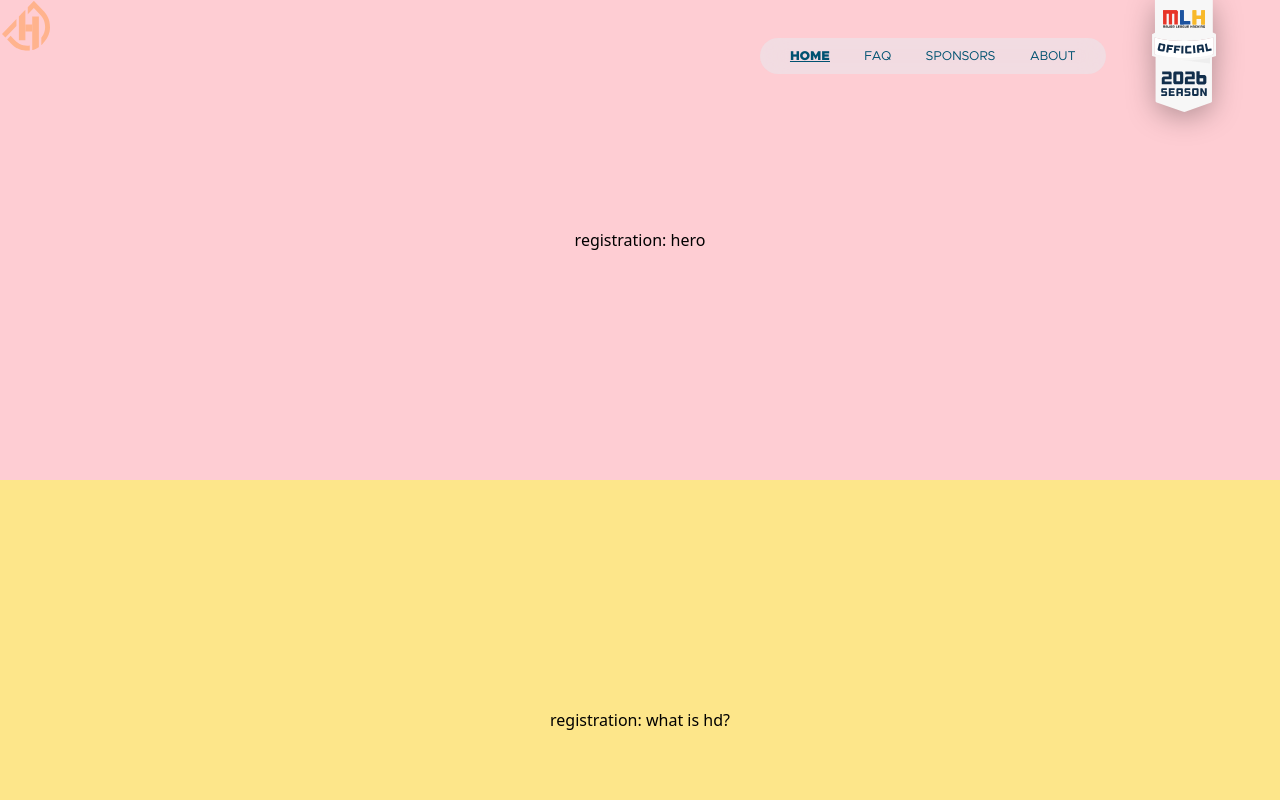
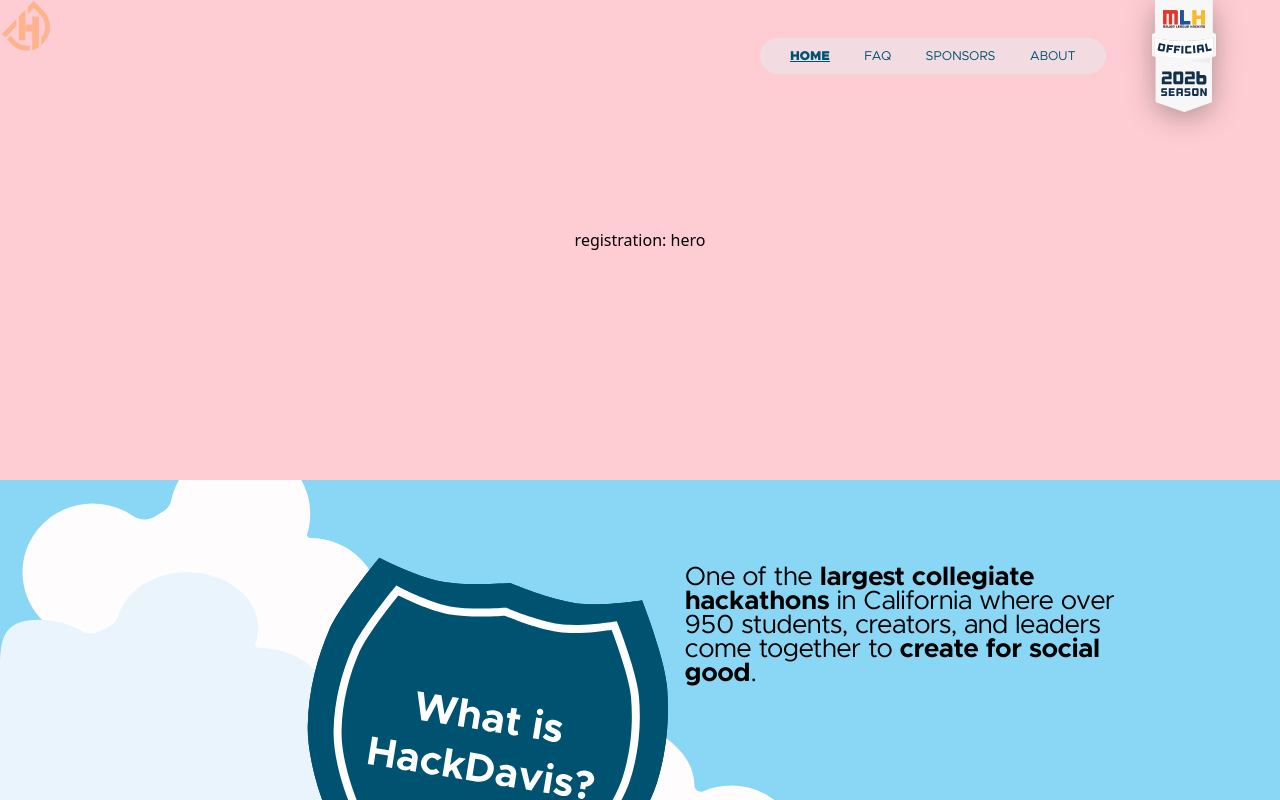
Before and after one commit to HackDavis/website-2027, a Next.js app: page / in a window 1280 px wide. Shown: the top 800 px of the page. Built offline with nearby package versions, Linux system fonts and the light colour scheme.

Commit message:
Feat: added WhatIsHD component, added globals.scss file

```diff
--- a/app/(pages)/(index-page)/_components/Section2/Section2.tsx
+++ /dev/null
@@ -1,10 +0,0 @@
-export default function Section2() {
-  return (
-    <section
-      id="section-2"
-      className="w-full min-h-[60vh] flex items-center justify-center bg-amber-200"
-    >
-      <p>registration: what is hd?</p>
-    </section>
-  );
-}
--- /dev/null
+++ b/app/(pages)/(index-page)/_components/Section2/WhatIsHD.tsx
@@ -0,0 +1,31 @@
+export default function WhatIsHD() {
+  return (
+    <section
+      id="section-2"
+      aria-labelledby="what-is-hd-title"
+      className="relative isolate w-full overflow-hidden bg-[#89D6F5] font-[family-name:var(--font-metropolis)] md:aspect-[1086/598]"
+    >
+      <div
+        aria-hidden="true"
+        className="pointer-events-none absolute inset-0 -z-10 overflow-hidden"
+      >
+        <div className="absolute inset-x-0 top-[20%] h-[85%] bg-[url('/Images/Registration/WhatIsHD.svg')] bg-[length:auto_100%] bg-[position:37%_top] bg-no-repeat md:top-[-5%] md:h-full md:bg-[length:100%_auto] md:bg-top" />
+        <div className="absolute inset-x-0 bottom-0 h-[29%] bg-[url('/Images/Registration/BottomRoad.svg')] bg-cover bg-left-bottom md:h-[52%] md:bg-[length:100%_100%]" />
+      </div>
+
+      <div className="px-6 pt-8 pb-[82vw] md:absolute md:top-[12%] md:left-[53.5%] md:w-[35%] md:p-0">
+        <h2
+          id="what-is-hd-title"
+          className="mb-3 !text-2xl font-bold md:sr-only"
+        >
+          What is HackDavis?
+        </h2>
+        <p className="!text-base leading-tight md:!text-[2.05vw]">
+          One of the <strong>largest collegiate hackathons</strong> in
+          California where over 950 students, creators, and leaders come
+          together to <strong>create for social good</strong>.
+        </p>
+      </div>
+    </section>
+  );
+}
--- a/app/(pages)/(index-page)/page.tsx
+++ b/app/(pages)/(index-page)/page.tsx
@@ -1,5 +1,5 @@
 import Section1 from './_components/Section1/Section1';
-import Section2 from './_components/Section2/Section2';
+import WhatIsHD from './_components/Section2/WhatIsHD';
 import Section3 from './_components/Section3/Section3';
 import Section4 from './_components/Section4/Section4';
 import Section5 from './_components/Section5/Section5';
@@ -8,7 +8,7 @@ export default function Home() {
   return (
     <main className="w-full">
       <Section1 />
-      <Section2 />
+      <WhatIsHD />
       <Section3 />
       <Section4 />
       <Section5 />
--- a/app/(pages)/_globals/fonts.ts
+++ b/app/(pages)/_globals/fonts.ts
@@ -1,4 +1,4 @@
-import { Inter, Montserrat } from 'next/font/google';
+import { Inter, Montserrat, Plus_Jakarta_Sans } from 'next/font/google';
 
 const inter = Inter({
   subsets: ['latin'],
@@ -10,7 +10,12 @@ const montserrat = Montserrat({
   variable: '--font-montserrat',
 });
 
-const fonts = [inter, montserrat];
+const plusJakartaSans = Plus_Jakarta_Sans({
+  subsets: ['latin'],
+  variable: '--font-plus-jakarta-sans',
+});
+
+const fonts = [inter, montserrat, plusJakartaSans];
 
 const font_variables = fonts.map((font) => font.variable);
 const font_string = font_variables.join(' ');
--- a/app/(pages)/_globals/styles/globals.scss
+++ b/app/(pages)/_globals/styles/globals.scss
@@ -59,11 +59,98 @@
   font-display: swap;
 }
 :root {
-  --background: #ffffff;
+  /* Brand colors */
+  --color-white: #ffffff;
+  --color-light-livid: #e5eef1;
+  --color-livid: #a6bfc7;
+  --color-teal-1: #005271;
+  --color-teal-2: #173a52;
+  --color-teal-3: #123041;
+  --color-black: #000000;
+  --color-duck-bg: #ffc53d;
+  --color-orange: #ffa740;
+  --color-rabbit-bg: #ffc5ab;
+  --color-salmon: #efa482;
+  --color-cow-bg: #9ee7e5;
+  --color-sky: #79ccd9;
+  --color-lake: #4db7d9;
+  --color-frog-bg: #afd157;
+  --color-leaf: #a1b943;
+  --color-leaf-shaded: #84a44d;
+  --color-emerald: #347162;
+  /* Brand gradient */
+  --gradient-brand-start: #d5fcd1;
+  --gradient-brand-middle: #b2e7dd;
+  --gradient-brand-end: #76d6e6;
+  --gradient-brand: linear-gradient(
+    to left,
+    var(--gradient-brand-start) 0%,
+    var(--gradient-brand-middle) 50%,
+    var(--gradient-brand-end) 100%
+  );
+
+  /* Typography */
+  --font-metropolis: 'Metropolis', sans-serif;
+  --font-weight-regular: 400;
+  --font-weight-semibold: 600;
+  --font-weight-bold: 700;
+  --font-weight-extrabold: 800;
+  --type-line-height: 1.25;
+  --type-letter-spacing: 0.02em;
+  --type-title-size: 2.625rem;
+  --type-header-1-size: 2rem;
+  --type-header-2-size: 1.75rem;
+  --type-header-3-size: 1.5rem;
+  --type-subtitle-1-size: 1.125rem;
+  --type-subtitle-2-size: 0.875rem;
+  --type-body-size: 1rem;
+  --type-button-size: 0.875rem;
+  --type-button-line-height: normal;
+
+  /* Corner radii and button sizing */
+  --radius-small: 8px;
+  --radius-medium: 12px;
+  --radius-pill: 100px;
+  --button-height: 48px;
+  --button-padding-inline: 20px;
+  --button-icon-gap: 8px;
+  --button-short-label-ratio: 0.5;
+  --button-long-label-ratio: 0.375;
+  --button-muted-opacity: 0.5;
+  --button-faint-opacity: 0.25;
+
+  /* Button colors */
+  --button-primary-text: var(--color-white);
+  --button-primary-bg: var(--color-teal-1);
+  --button-primary-active-bg: #0e2535;
+  --button-primary-disabled-bg: #89adbb;
+  --button-primary-label-bg: var(--color-teal-3);
+  --button-primary-label-active-bg: var(--color-teal-3);
+  --button-primary-label-disabled-bg: #919ea6;
+  --button-secondary-text: var(--color-teal-1);
+  --button-secondary-bg: var(--color-white);
+  --button-secondary-active-bg: var(--color-cow-bg);
+  --button-secondary-border: var(--color-teal-1);
+  --button-secondary-disabled-bg: #f9f9f9;
+  --button-secondary-disabled-text: var(--button-primary-disabled-bg);
+  --button-secondary-disabled-border: var(--button-secondary-disabled-text);
+  --button-tertiary-text: var(--button-secondary-text);
+  --button-tertiary-bg: var(--button-secondary-bg);
+  --button-tertiary-active-bg: var(--button-secondary-active-bg);
+  --button-tertiary-disabled-bg: var(--button-secondary-disabled-bg);
+  --button-tertiary-disabled-text: var(--button-secondary-disabled-text);
+
+  /* Site colors */
+  --background: var(--color-white);
   --foreground: #171717;
 
-  --font-metropolis: 'Metropolis', sans-serif;
-  --text-dark-blue: #005271;
+  --background-primary: var(--color-teal-2);
+  --background-secondary: var(--color-teal-1);
+  --background-tertiary: var(--color-light-livid);
+  --background-light: var(--color-white);
+  --text-light: var(--color-white);
+  --text-dark: var(--color-teal-3);
+  --text-dark-blue: var(--color-teal-1);
 
   /* Header nav pill */
   --navbar-bg: #e5eef180;
@@ -111,3 +198,37 @@ button {
   justify-content: center;
   align-items: center;
 }
+
+@media (min-width: 768px) {
+  :root {
+    --type-title-size: 4.5rem;
+    --type-header-1-size: 3rem;
+    --type-header-2-size: 2.25rem;
+    --type-header-3-size: 1.75rem;
+    --type-subtitle-1-size: 1.25rem;
+    --type-subtitle-2-size: 1rem;
+    --type-body-size: 1.25rem;
+    --type-button-size: 1.125rem;
+  }
+}
+
+@each $role, $weight in (title: extrabold, header-1: bold, header-2: bold, header-3: bold) {
+  .type-#{$role} {
+    font: var(--font-weight-#{$weight}) var(--type-#{$role}-size) /
+      var(--type-line-height) var(--font-metropolis);
+    letter-spacing: var(--type-letter-spacing);
+  }
+}
+
+@each $role, $weight, $line-height in (
+  (subtitle-1, semibold, type-line-height),
+  (subtitle-2, regular, type-line-height),
+  (body, regular, type-line-height),
+  (button, bold, type-button-line-height)
+) {
+  .type-#{$role} {
+    font: var(--font-weight-#{$weight}) var(--type-#{$role}-size) /
+      var(--#{$line-height}) var(--font-plus-jakarta-sans, var(--font-metropolis));
+    letter-spacing: var(--type-letter-spacing);
+  }
+}
```
Also changed, not shown: public/Images/Registration/BottomRoad.svg (added), public/Images/Registration/WhatIsHD.svg (added).
